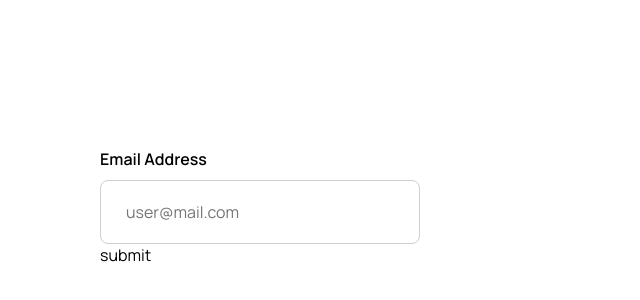
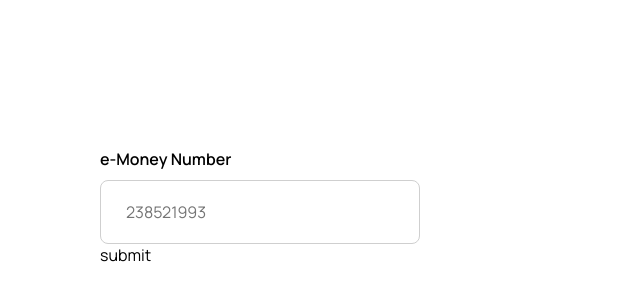
Before and after one commit to Yazdun/next-ts-audiophile, a Next.js app: page / in a window 1280 px wide. Shown: the part 152-452 px from the top of the page, without its empty margins (0-640 px from the left). Built offline with nearby package versions, Linux system fonts and the light colour scheme.

Commit message:
general : made progress

```diff
--- a/components/input/styles.module.css
+++ b/components/input/styles.module.css
@@ -20,7 +20,6 @@
 .input:focus {
   border: 1px solid var(--clr-dark-1);
   box-shadow: var(--clr-dark-1) 0px 0px 0px 1px;
-  caret-color: var(--clr-primary-1);
 }
 
 .input::placeholder {
--- a/pages/index.tsx
+++ b/pages/index.tsx
@@ -1,7 +1,7 @@
 import type { NextPage } from 'next'
 import { Input, SEO } from '@components/index'
 import { useForm, FormProvider } from 'react-hook-form'
-import { email_validation } from '@utils/index'
+import { money_validation } from '@utils/index'
 const Home: NextPage = () => {
   const methods = useForm()
 
@@ -14,7 +14,7 @@ const Home: NextPage = () => {
             onSubmit={methods.handleSubmit(data => console.log(data))}
             noValidate
           >
-            <Input {...email_validation} />
+            <Input {...money_validation} />
             <button>submit</button>
           </form>
         </FormProvider>
--- a/styles/globals.css
+++ b/styles/globals.css
@@ -63,6 +63,17 @@ picture {
   max-width: 100%;
 }
 
+/* remove arrow/spinners from number input*/
+input::-webkit-outer-spin-button,
+input::-webkit-inner-spin-button {
+  -webkit-appearance: none;
+  margin: 0;
+}
+
+input[type='number'] {
+  -moz-appearance: textfield;
+}
+
 /* remove animations for people who've turned them off */
 @media (prefers-reduced-motion: reduce) {
   *,
--- a/utils/input_validators.ts
+++ b/utils/input_validators.ts
@@ -154,7 +154,7 @@ export const country_validation = {
 export const money_validation = {
   name: 'money',
   label: 'e-Money Number',
-  type: 'text',
+  type: 'number',
   id: 'money',
   placeholder: '238521993',
   validation: {
@@ -172,7 +172,7 @@ export const money_validation = {
 export const pin_validation = {
   name: 'pin',
   label: 'e-Money PIN',
-  type: 'text',
+  type: 'number',
   id: 'pin',
   placeholder: '6891',
   validation: {
@@ -184,5 +184,13 @@ export const pin_validation = {
       value: /^[0-9]*$/,
       message: 'Digits only',
     },
+    maxLength: {
+      value: 4,
+      message: 'Length exceeded',
+    },
+    minLength: {
+      value: 4,
+      message: 'Too short',
+    },
   },
 }
```
